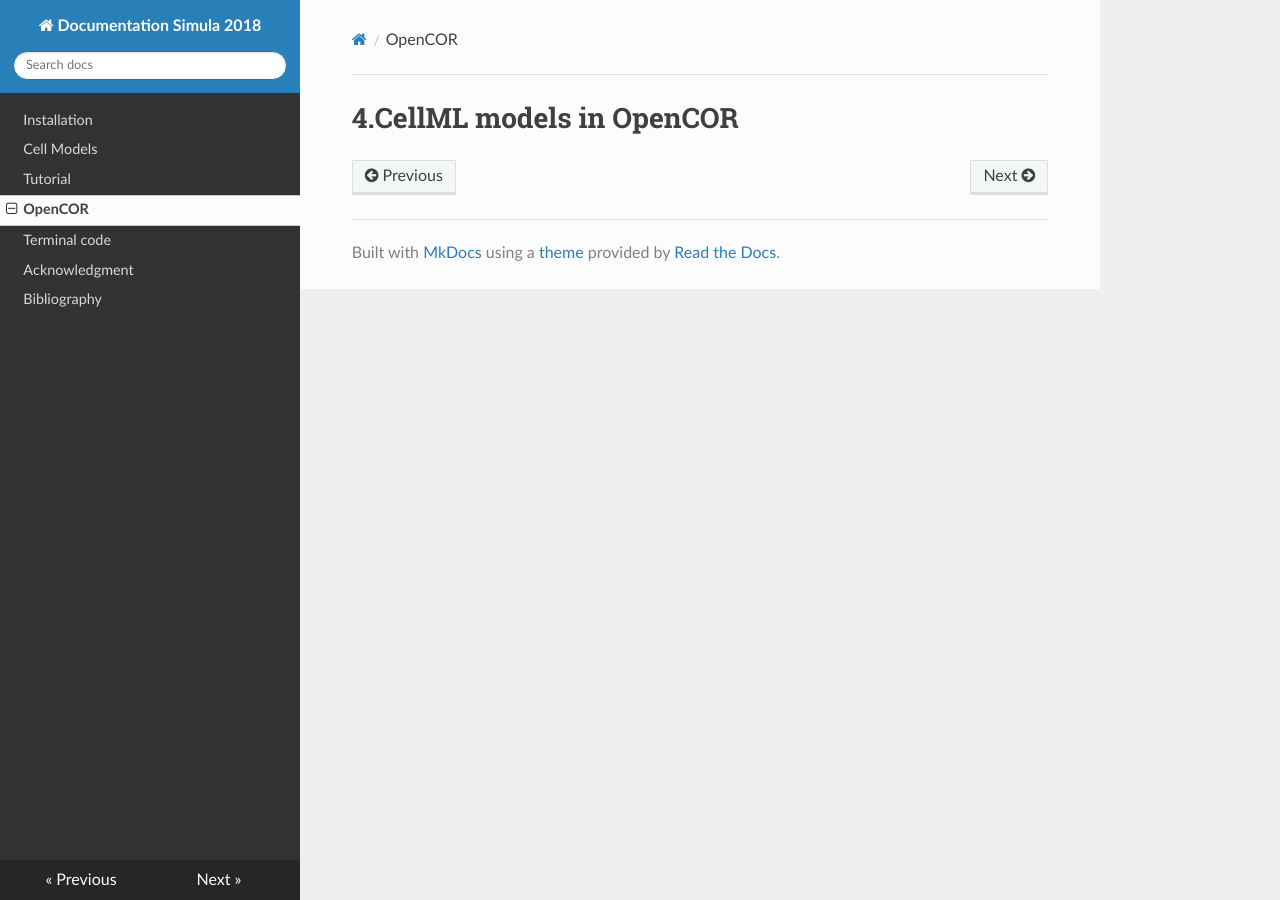
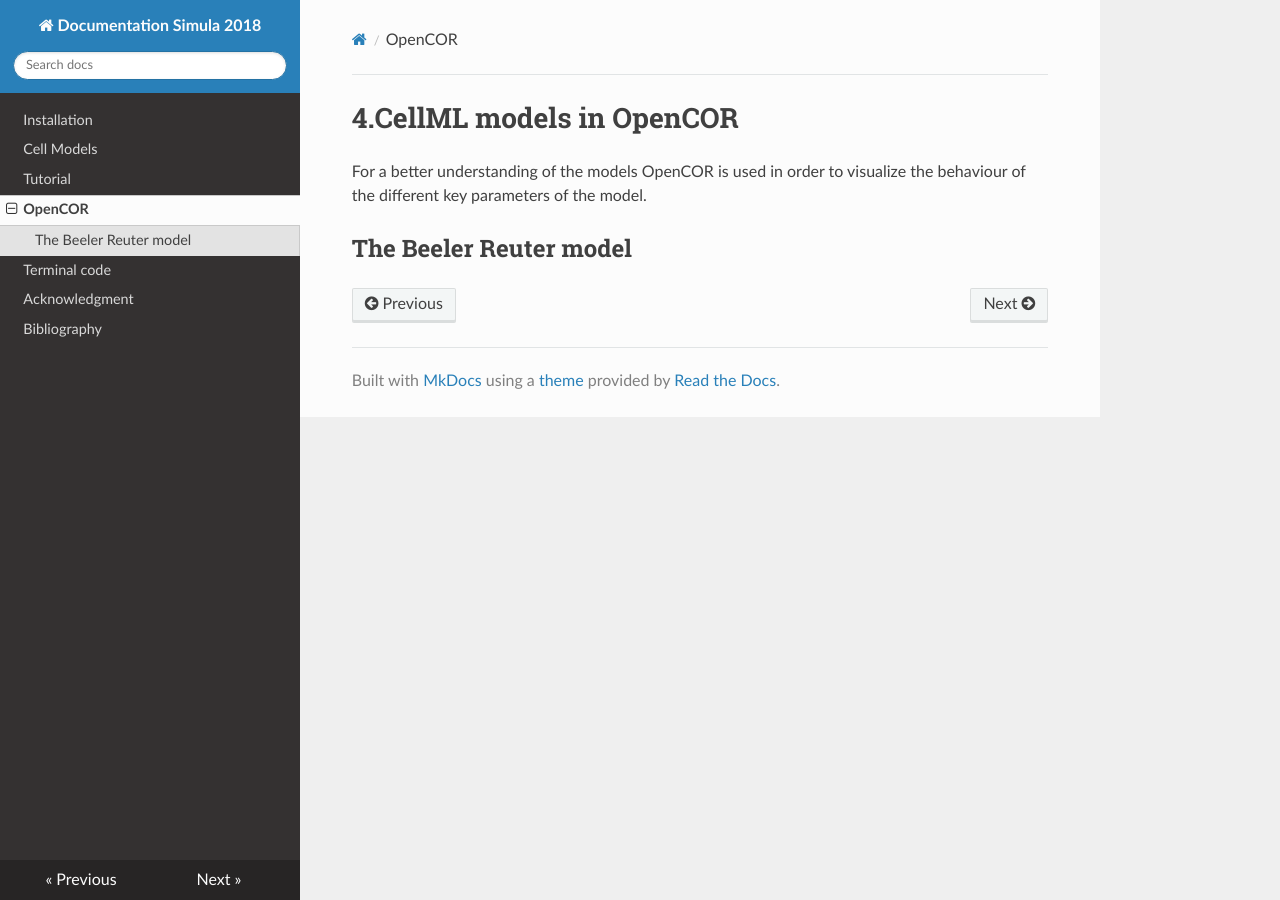
Before and after one commit to ErikaKvalem/Documentation-2018-MkDocs, an MkDocs documentation site: the page built from docs/opencor.md, in a window 1280 px wide. Built offline with MkDocs 1.6.1, drawn with Linux system fonts in a browser that asks for light colours; nearby versions of some CDN libraries; old or Windows-style settings are respelled for this version of MkDocs.

Commit message:
Update opencor.md

```diff
--- a/docs/opencor.md
+++ b/docs/opencor.md
@@ -1 +1,4 @@
 # 4.CellML models in OpenCOR
+For a better understanding of the models OpenCOR is used in order to visualize the behaviour of the different key parameters of the model.
+
+## The Beeler Reuter model
```
